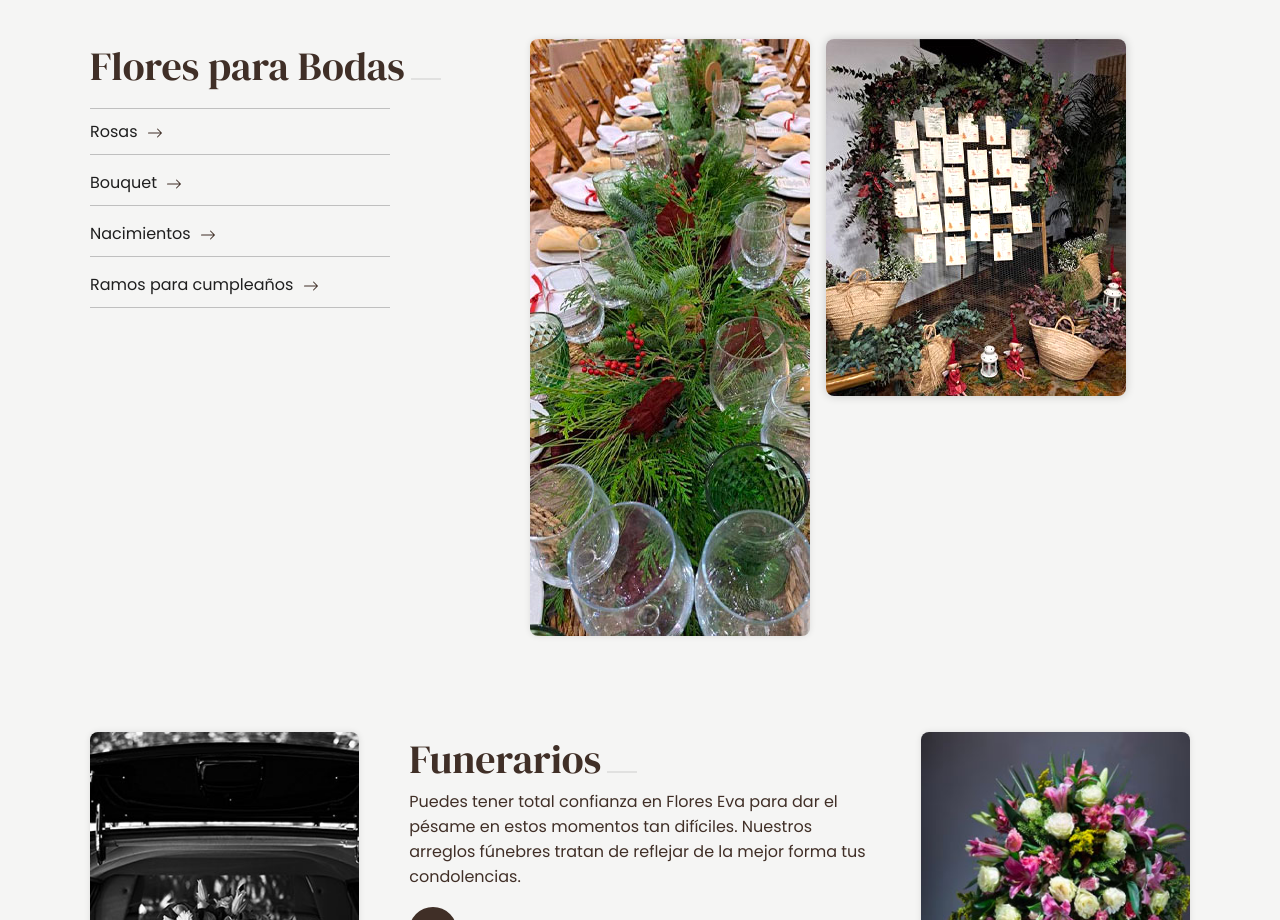
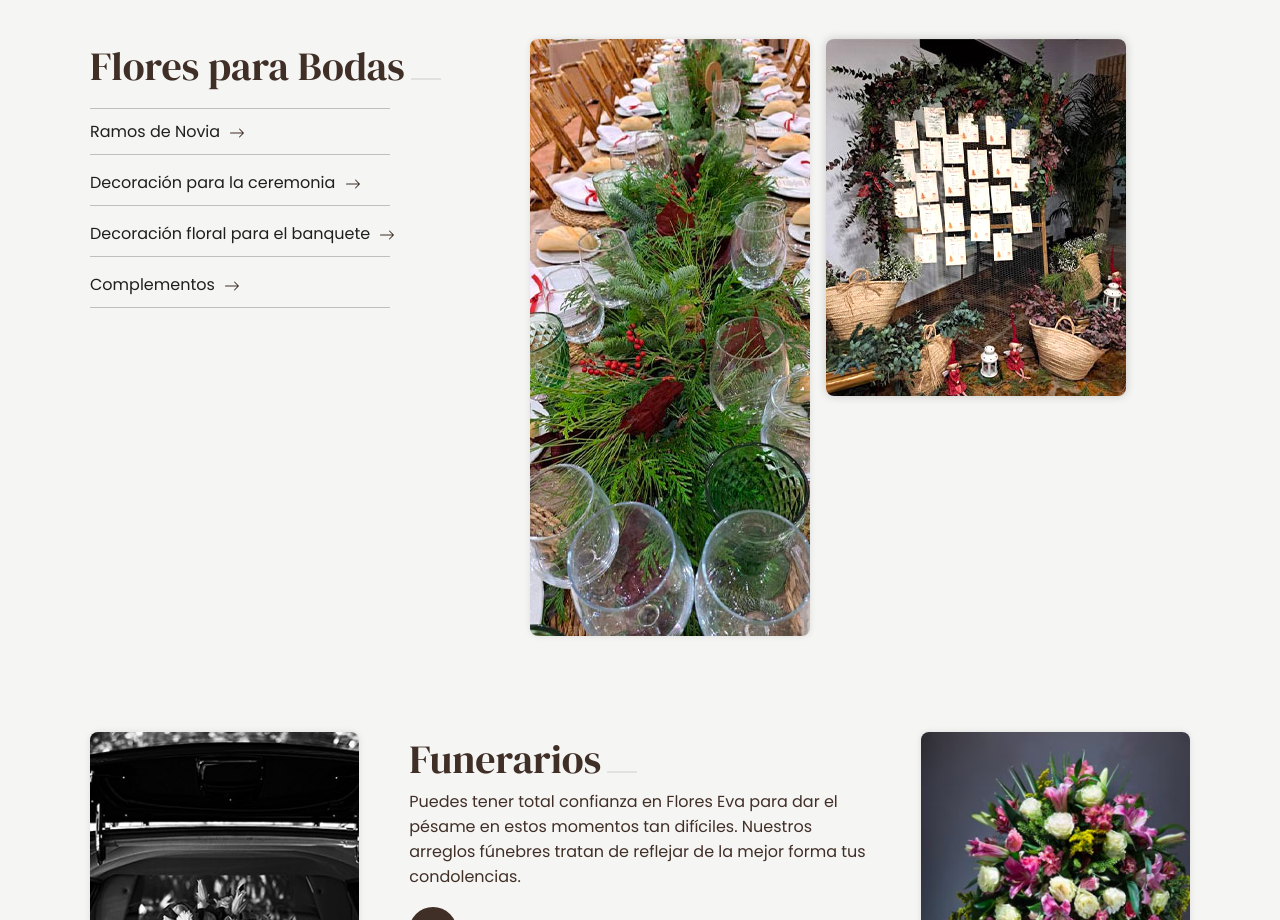
Before and after one commit to bm-code/flores-eva, a React (Create React App) app: page / in a window 1280 px wide. Shown: the part 2400-3320 px from the top of the page. Built offline with nearby package versions, Linux system fonts and the light colour scheme; the HTML template or start-up script is replaced by a standard one.

Commit message:
Servicio de bodas actualizado

```diff
--- a/src/pages/Home.jsx
+++ b/src/pages/Home.jsx
@@ -21,7 +21,7 @@ export default function Home() {
             <section className="home__cabecera">
                 <h1>Flores Eva</h1>
                 <div className="home__img">
-                    <img src={imgCabecera} alt="imagen de cabecera de la página principal. Ramo de flores para regalar." />
+                    <img loading="lazy" src={imgCabecera} alt="imagen de cabecera de la página principal. Ramo de flores para regalar." />
                 </div>
             </section>
 
@@ -40,15 +40,15 @@ export default function Home() {
                                 </ul>
                             </div>
                             <div className="servicios__flores-img">
-                                <img className='servicios__flores-img-1' src={imgTest} alt="" />
-                                <img className='servicios__flores-img-2' src={imgTest2} alt="" />
+                                <img loading="lazy" className='servicios__flores-img-1' src={imgTest} alt="" />
+                                <img loading="lazy" className='servicios__flores-img-2' src={imgTest2} alt="" />
                             </div>
                         </div>
                     </div>
                     <div className="servicios__plantas">
                         <div className="servicios__plantas-img">
-                            <img className='servicios__plantas-img-1' src={planta1} alt="" />
-                            <img className='servicios__plantas-img-2' src={planta2} alt="" />
+                            <img loading="lazy" className='servicios__plantas-img-1' src={planta1} alt="" />
+                            <img loading="lazy" className='servicios__plantas-img-2' src={planta2} alt="" />
                         </div>
                         <div className="servicios__plantas-desc">
                             <h3 className='title__before'>Plantas</h3>
@@ -67,22 +67,22 @@ export default function Home() {
                             <div className="ramos-list">
                                 <h3 className='title__after'>Flores para Bodas</h3>
                                 <ul>
-                                    <li className="ramos-list__item"><a href="https://floreseva.netlify.app/">Rosas </a><BsArrowRight /></li>
-                                    <li className="ramos-list__item"><a href="https://floreseva.netlify.app/">Bouquet </a><BsArrowRight /></li>
-                                    <li className="ramos-list__item"><a href="https://floreseva.netlify.app/">Nacimientos </a><BsArrowRight /></li>
-                                    <li className="ramos-list__item"><a href="https://floreseva.netlify.app/">Ramos para cumpleaños </a><BsArrowRight /></li>
+                                    <li className="ramos-list__item"><a href="https://floreseva.netlify.app/">Ramos de Novia </a><BsArrowRight /></li>
+                                    <li className="ramos-list__item"><a href="https://floreseva.netlify.app/">Decoración para la ceremonia </a><BsArrowRight /></li>
+                                    <li className="ramos-list__item"><a href="https://floreseva.netlify.app/">Decoración floral para el banquete </a><BsArrowRight /></li>
+                                    <li className="ramos-list__item"><a href="https://floreseva.netlify.app/">Complementos </a><BsArrowRight /></li>
                                 </ul>
                             </div>
                             <div className="servicios__flores-img">
-                                <img className='servicios__flores-img-1' src={bodas1} alt="" />
-                                <img className='servicios__flores-img-2' src={bodas2} alt="" />
+                                <img loading="lazy" className='servicios__flores-img-1' src={bodas1} alt="" />
+                                <img loading="lazy" className='servicios__flores-img-2' src={bodas2} alt="" />
                             </div>
                         </div>
                     </div>
 
                     <div className="servicios__funerarios">
                         <div className="servicios__funerarios-left">
-                            <img src={imgTest3} alt="" />
+                            <img loading="lazy" src={imgTest3} alt="" />
                         </div>
                         <div className="servicios__funerarios-center">
                             <h3 className='title__after'>Funerarios</h3>
@@ -93,10 +93,10 @@ export default function Home() {
                                 </span>
                                 <span className="btn-text">Ver más</span>
                             </button>
-                            <img src={imgTest4} alt="" />
+                            <img loading="lazy" src={imgTest4} alt="" />
                         </div>
                         <div className="servicios__funerarios-right">
-                            <img src={imgTest5} alt="" />
+                            <img loading="lazy" src={imgTest5} alt="" />
                         </div>
                     </div>
                 </div>
```
